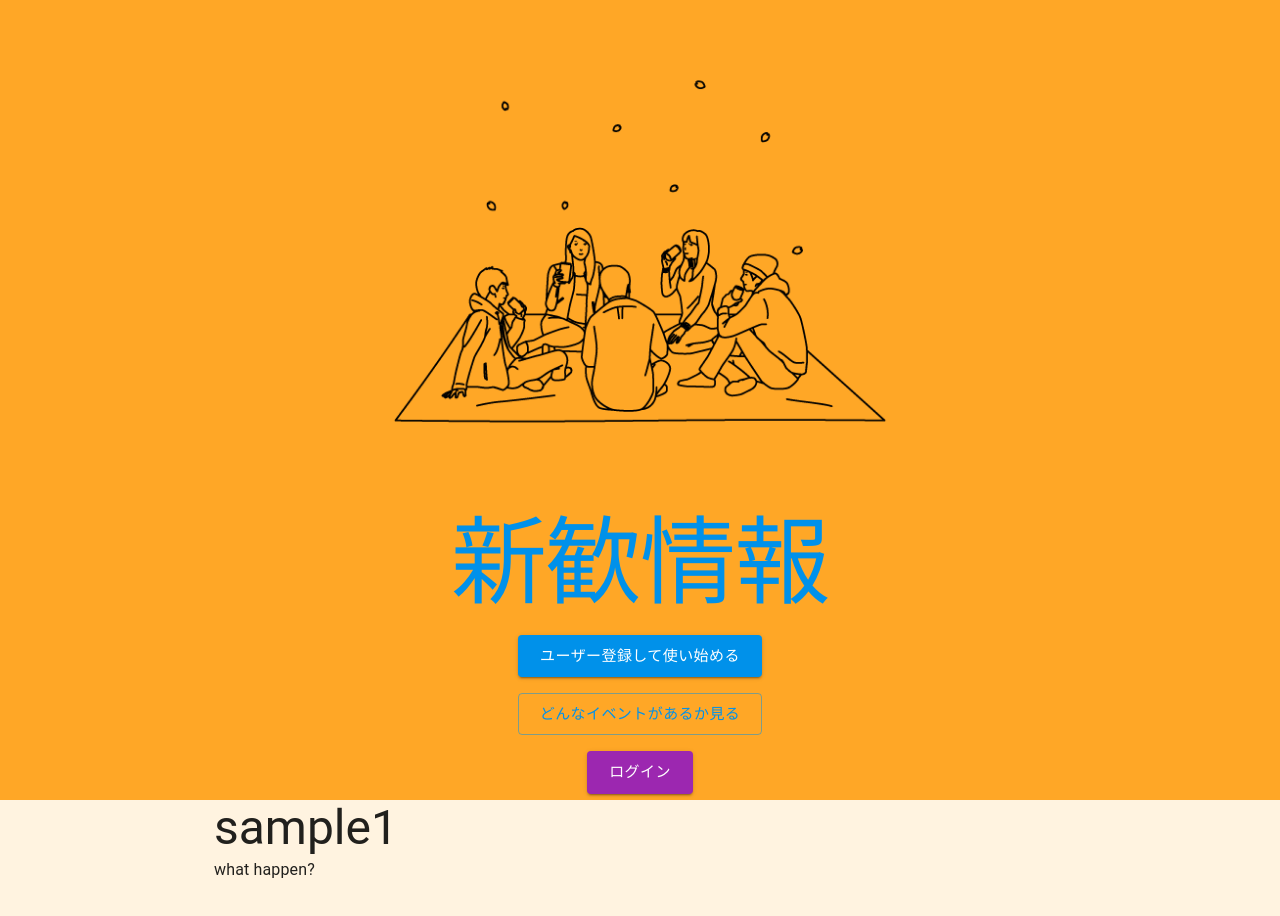
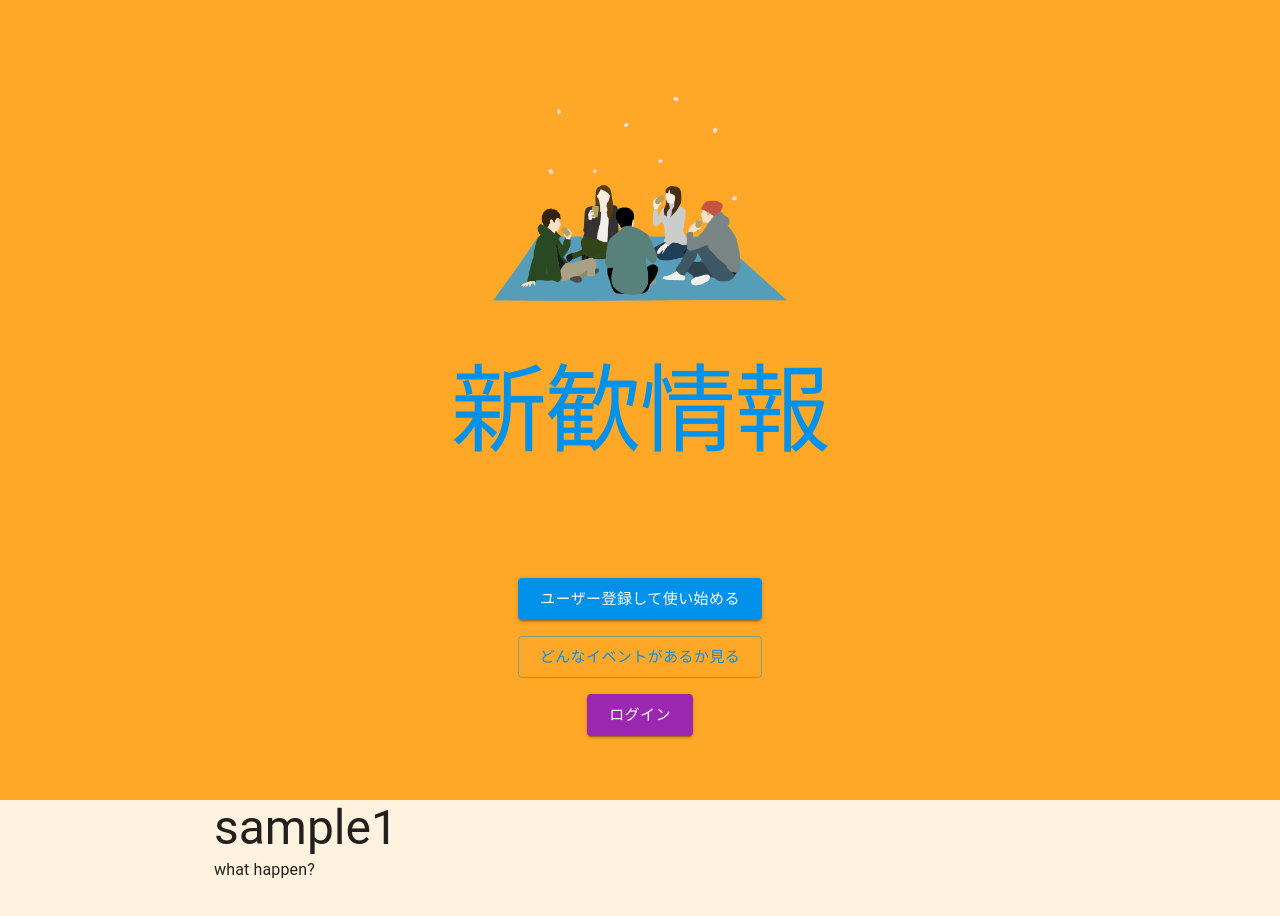
Before and after one commit to hotter6163/welcul, a Next.js app: page / in a window 1280 px wide. Shown: the top 916 px of the page. Built offline with nearby package versions, Linux system fonts and the light colour scheme.

Commit message:
publicの場所が間違っていたので変更

```diff
--- a/src/pages/index.tsx
+++ b/src/pages/index.tsx
@@ -12,7 +12,7 @@ import {
 
 import { wrapInLayout } from 'components/layouts/wrapInLayout'
 import { useIsVertically } from 'hooks/useIsVertically'
-import mainImage from 'public/images/top_main.png'
+
 
 declare module '@mui/material/Button' {
   interface ButtonPropsColorOverrides {
@@ -53,9 +53,9 @@ const Page: NextPage<{ displayItems: DisplayItem[] }> = ({ displayItems }) => {
             <Grid item xs={isVertically ? 12 : 8} className="flex">
               <div className="self-center w-full text-center">
                 <Image
-                  src={mainImage}
-                  width={500}
-                  height={500}
+                  src='/images/top_main.png'
+                  width={300}
+                  height={300}
                   alt="mainの画像"
                 />
                 <Typography
```
Also changed, not shown: public/images/top_main.png (added), src/public/images/top_main.png (deleted).
